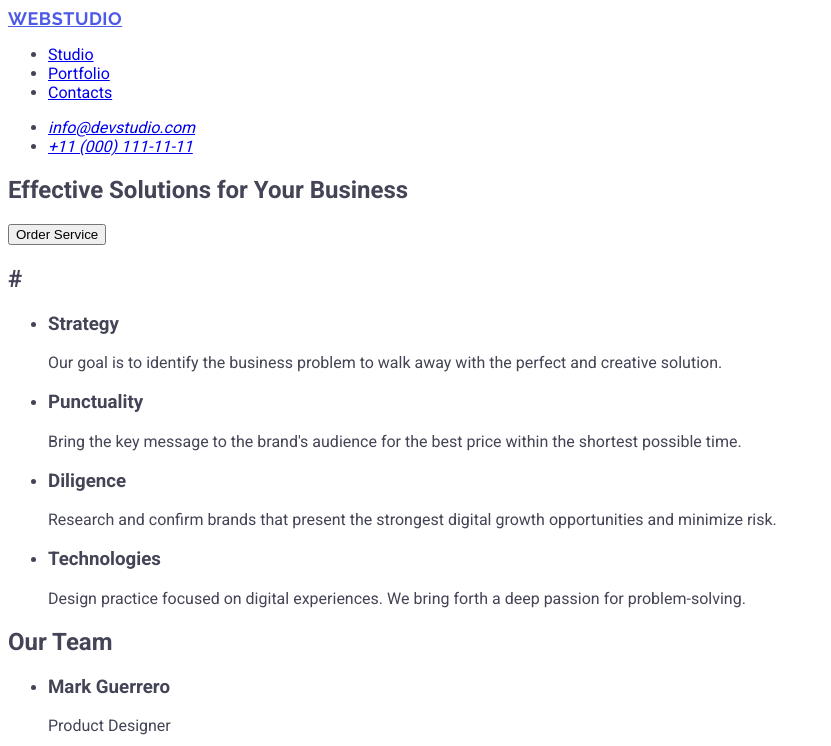
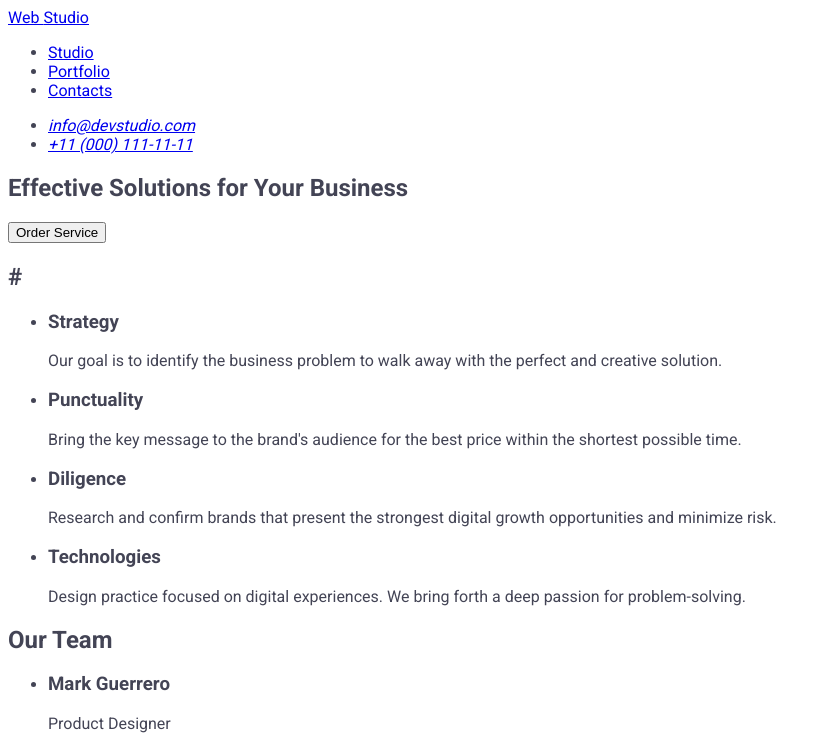
Before and after one commit to stselen07/goit-markup-hw-02, a plain HTML site: page index.html in a window 1280 px wide. Shown: the top 746 px of the page, without its empty margins (0-831 px from the left). Drawn offline with Linux system fonts and the light colour scheme; files that its build step writes are made by us from their sources.

Commit message:
Update index.html

```diff
--- a/index.html
+++ b/index.html
@@ -13,7 +13,10 @@
 <body style="font-family: 'Roboto', sans-serif; color: #434455; background-color: #FFFFFF;">
     <header>
         <nav>
-            <a class="logo" href="./index.html">WebStudio</a>
+            <a class="main-logo" href="./index.html">Web
+                <span class="main-logo-second">Studio</span>
+            </a>
+
             <ul>
                 <li> <a href="#">Studio</a></li>
                 <li> <a href="#">Portfolio</a></li>
```
